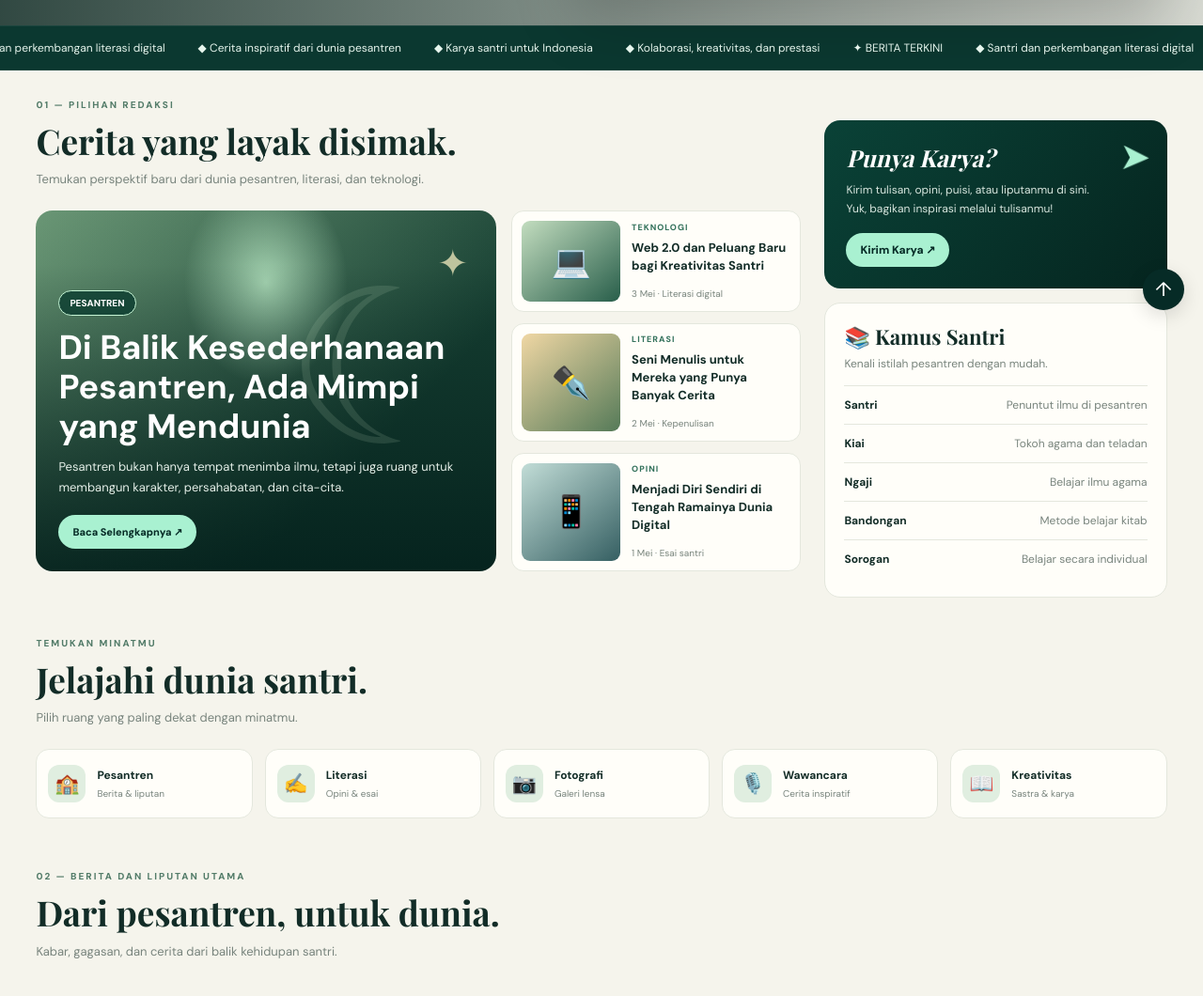
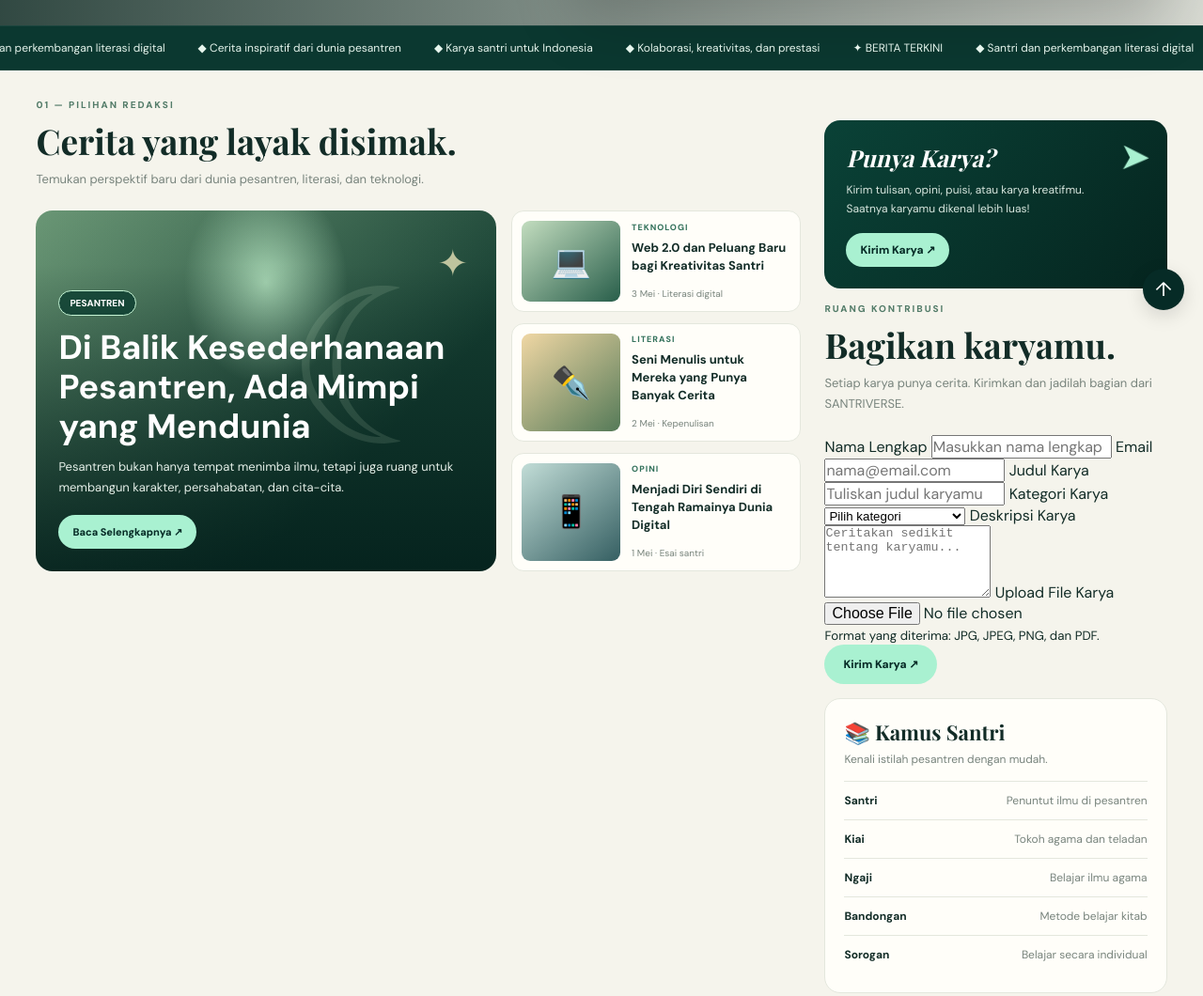
Before and after one commit to hawaramadani/santriverse, a plain HTML site: page index.html in a window 1280 px wide. Shown: the part 450-1510 px from the top of the page at 94% size. Drawn offline with nearby package versions, Linux system fonts and the light colour scheme; files that its build step writes are made by us from their sources.

Commit message:
Update index.html

```diff
--- a/index.html
+++ b/index.html
@@ -152,12 +152,65 @@
       </div>
 
       <aside class="sidebar">
-        <div class="pitch" id="karya">
-          <div class="pitch-icon">➤</div>
-          <h3>Punya Karya?</h3>
-          <p>Kirim tulisan, opini, puisi, atau liputanmu di sini. Yuk, bagikan inspirasi melalui tulisanmu!</p>
-          <a class="btn btn-mint" href="mailto:redaksi@santriverse.id?subject=Pengiriman%20Karya%20Santri">Kirim Karya ↗</a>
-        </div>
+
+<div class="pitch" id="karya">
+  <div class="pitch-icon">➤</div>
+  <h3>Punya Karya?</h3>
+  <p>Kirim tulisan, opini, puisi, atau karya kreatifmu. Saatnya karyamu dikenal lebih luas!</p>
+  <a class="btn btn-mint" href="#form-karya">
+    Kirim Karya ↗
+  </a>
+</div>
+
+<section class="submission-section" id="form-karya">
+  <div class="section-label">RUANG KONTRIBUSI</div>
+  <h2 class="section-title">Bagikan karyamu.</h2>
+  <p class="section-intro">
+    Setiap karya punya cerita. Kirimkan dan jadilah bagian dari SANTRIVERSE.
+  </p>
+
+  <form id="submissionForm" class="submission-form">
+    <label for="nama">Nama Lengkap</label>
+    <input type="text" id="nama" name="nama"
+      placeholder="Masukkan nama lengkap" required>
+
+    <label for="email">Email</label>
+    <input type="email" id="email" name="email"
+      placeholder="nama@email.com" required>
+
+    <label for="judul">Judul Karya</label>
+    <input type="text" id="judul" name="judul"
+      placeholder="Tuliskan judul karyamu" required>
+
+    <label for="kategori">Kategori Karya</label>
+    <select id="kategori" name="kategori" required>
+      <option value="">Pilih kategori</option>
+      <option>Puisi</option>
+      <option>Cerpen</option>
+      <option>Opini</option>
+      <option>Esai</option>
+      <option>Berita dan Liputan</option>
+      <option>Fotografi</option>
+      <option>Karya Kreatif Lainnya</option>
+    </select>
+
+    <label for="deskripsi">Deskripsi Karya</label>
+    <textarea id="deskripsi" name="deskripsi"
+      placeholder="Ceritakan sedikit tentang karyamu..."
+      rows="5" required></textarea>
+
+    <label for="fileKarya">Upload File Karya</label>
+    <input type="file" id="fileKarya" name="fileKarya"
+      accept=".jpg,.jpeg,.png,.pdf" required>
+    <small>Format yang diterima: JPG, JPEG, PNG, dan PDF.</small>
+
+    <button type="submit" class="btn btn-mint">
+      Kirim Karya ↗
+    </button>
+
+    <p id="formMessage"></p>
+  </form>
+</section>
 
         <div class="glossary" id="kamus">
           <h3>📚 Kamus Santri</h3>
@@ -169,8 +222,6 @@
           <div class="glossary-row"><b>Sorogan</b><span>Belajar secara individual</span></div>
         </div>
       </aside>
-    </div>
-  </section>
 
   <section class="category-section">
     <div class="section-label">TEMUKAN MINATMU</div>
```
